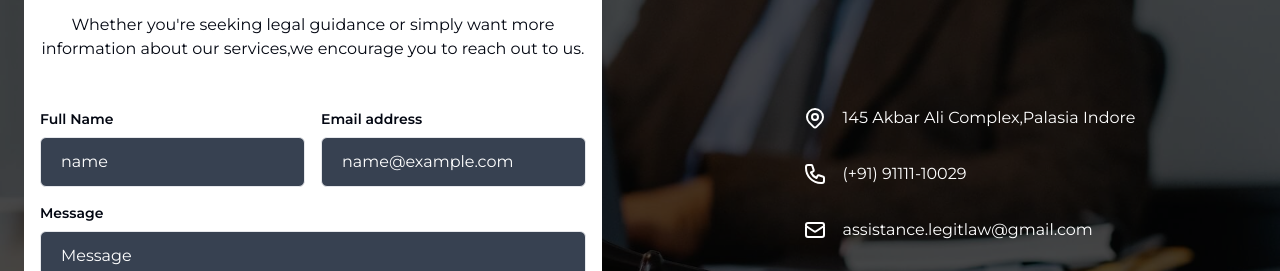
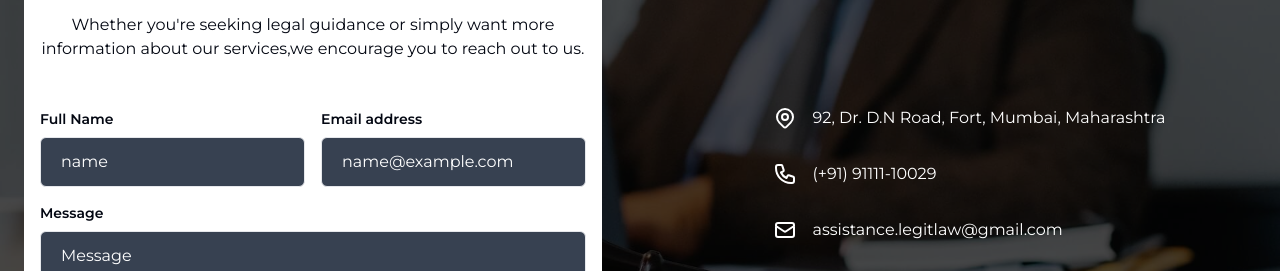
Before and after one commit to Anas-Rehberlik/Legit-Law.co.in, a website built with Vite: page contact.html in a window 1280 px wide. Shown: the part 267-538 px from the top of the page. Built offline with nearby package versions, Linux system fonts and the light colour scheme; a script that the page names is missing.

Commit message:
Updated address in contact us page

```diff
--- a/contact.html
+++ b/contact.html
@@ -120,7 +120,7 @@
                             <path stroke-linecap="round" stroke-linejoin="round" d="M15 11a3 3 0 11-6 0 3 3 0 016 0z" />
                         </svg>
 
-                        <span class="mx-2 text-white  w-74 ">145 Akbar Ali Complex,Palasia Indore
+                        <span class="mx-2 text-white  w-74 ">92, Dr. D.N Road, Fort, Mumbai, Maharashtra
                         </span>
                     </p>
 
```
